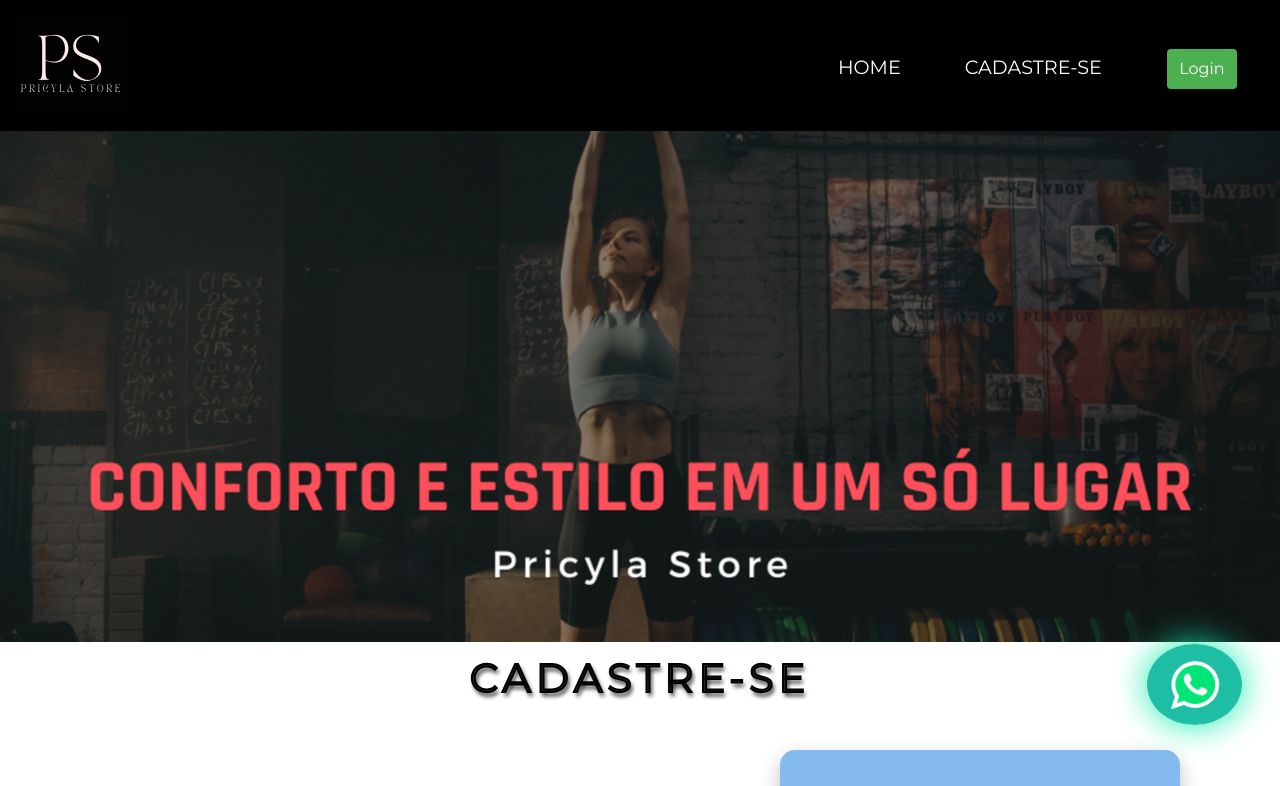
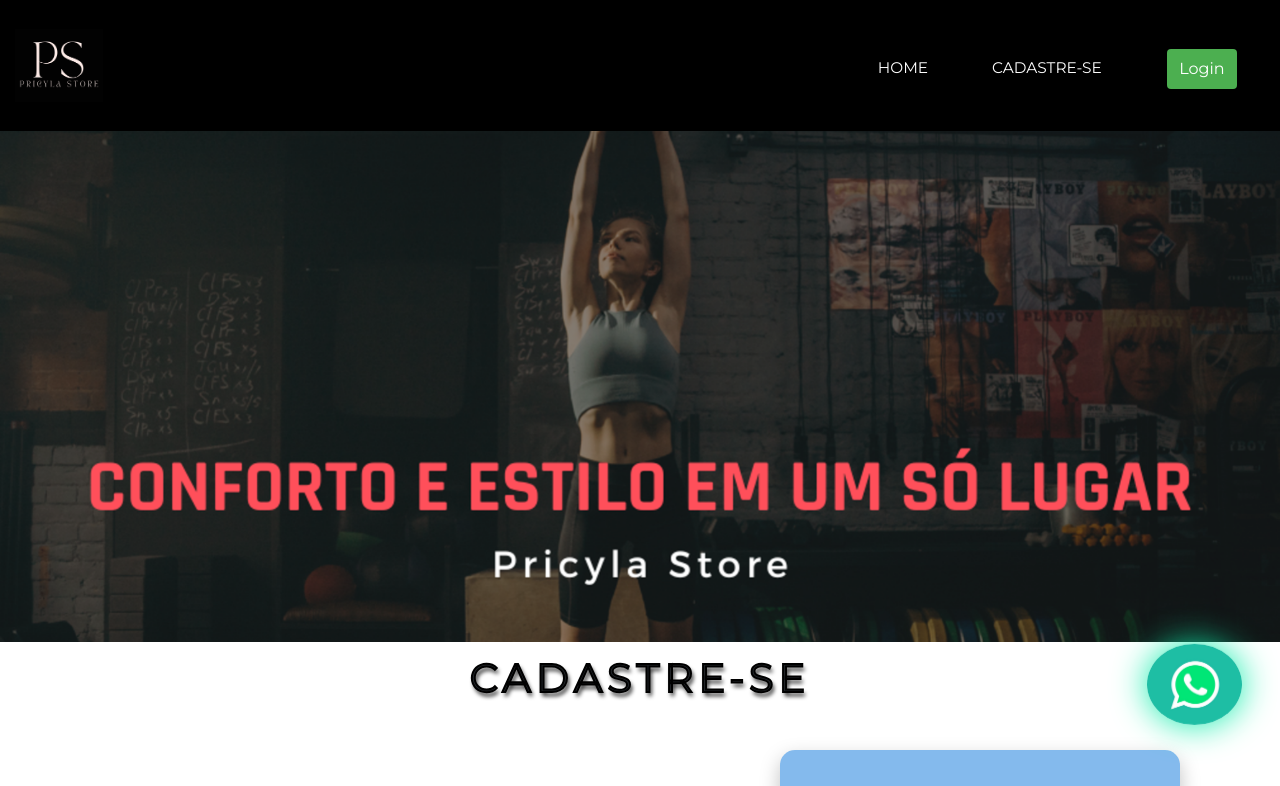
Before and after one commit to Alyssandro1771415/E-commerce_Roupas-Projeto-Programa-o-Web-, a React (Create React App) app in the folder front-end/: page / in a window 1280 px wide. Shown: the top 786 px of the page. Built offline with nearby package versions, Linux system fonts and the light colour scheme.

Commit message:
fix: spacing adjustments in header and user orders page

```diff
--- a/front-end/src/Components/Header/Header.css
+++ b/front-end/src/Components/Header/Header.css
@@ -10,10 +10,11 @@
     padding: 0px 1%;
     background-color: black;
     color: white;
-    font-size: 1.5vw;
+    font-size: 1.2vw;
     width: 100%;
     position: fixed;
     z-index: 3;
+    overflow: hidden;
 }
 
 .logo {
--- a/front-end/src/Pages/UserOrdersPage.js
+++ b/front-end/src/Pages/UserOrdersPage.js
@@ -68,6 +68,9 @@
 
   return (
     <div className="container mt-5 py-5">
+      <br></br>
+      <br></br>
+      <br></br>
       <h1 className="mb-4">Meus Pedidos</h1>
       {orders.length === 0 ? (
         <div className="text-center py-5">
```
